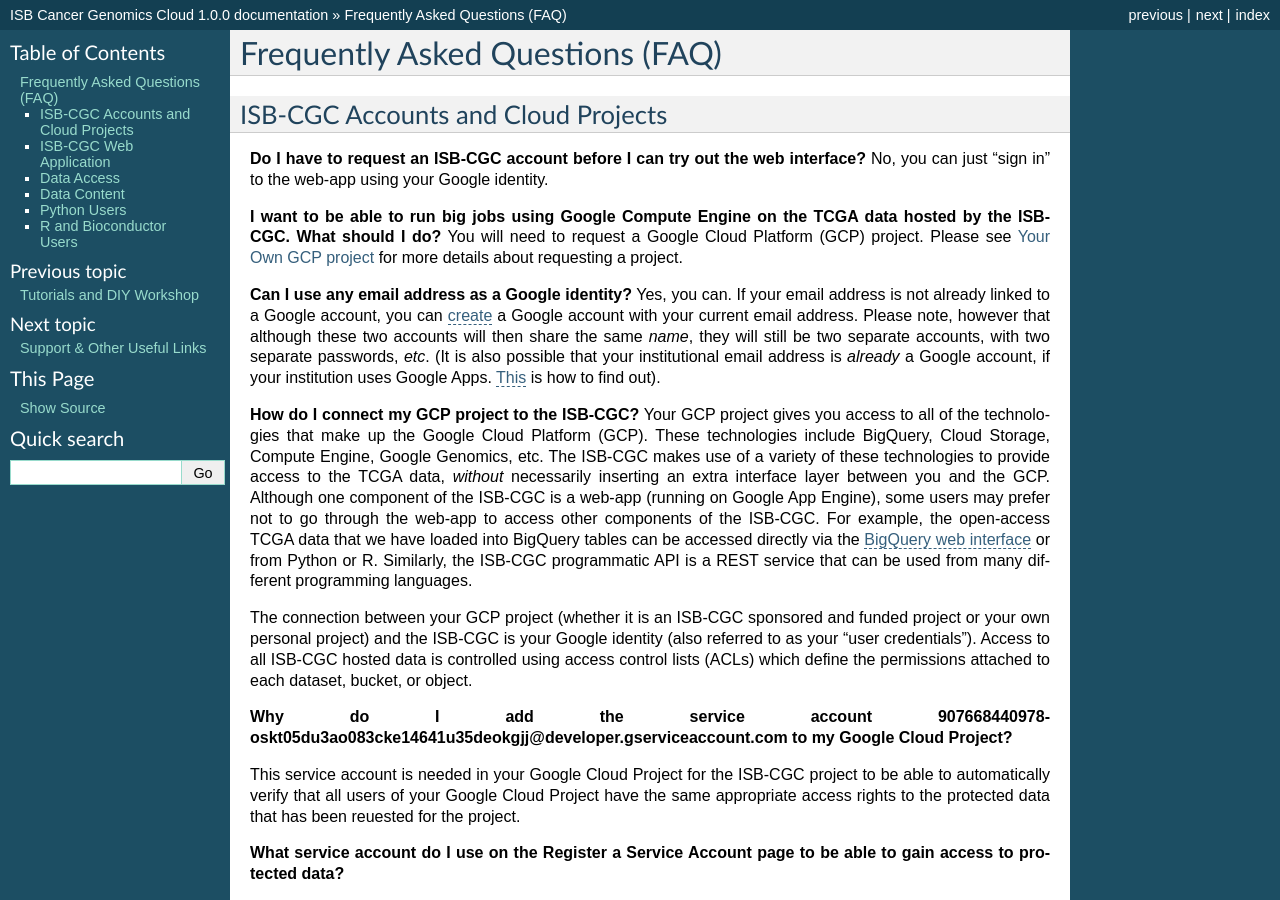
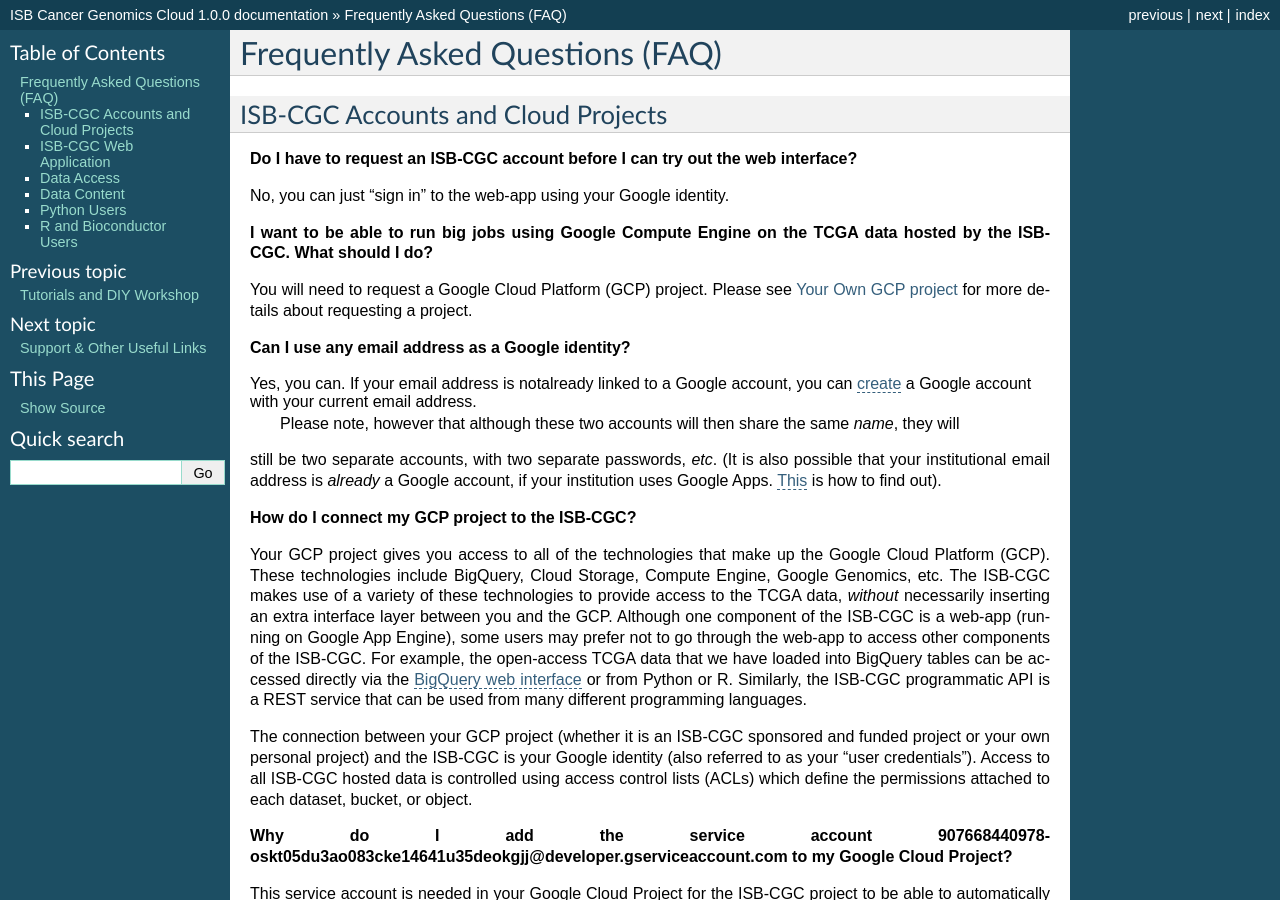
Before and after one commit to isb-cgc/readthedocs, a Sphinx documentation site: the page built from docs/source/sections/FAQ.rst, in a window 1280 px wide and 900 px high. Built offline with Sphinx 7.4.7, drawn with Linux system fonts in a browser that asks for light colours; pages that are not in the unit, such as notebooks, are missing from menus.

Commit message:
updated formatting

```diff
--- a/docs/source/sections/FAQ.rst
+++ b/docs/source/sections/FAQ.rst
@@ -5,15 +5,18 @@
 ISB-CGC Accounts and Cloud Projects
 ###################################
 **Do I have to request an ISB-CGC account before I can try out the web interface?**
+
 No, you can just "sign in" to the web-app using your Google identity.
 
 **I want to be able to run big jobs using Google Compute Engine on the TCGA data hosted by the ISB-CGC.  What should I do?**
+
 You will need to request a Google Cloud Platform (GCP) project.  Please see :ref:`request-gcp` for more details
 about requesting a project.
 
-**Can I use any email address as a Google identity?**  Yes, you can.  If your email address is not
-already linked to a Google account, you can create_ a Google account with your current email address.
-Please note, however that although these two accounts will then share the same *name*, they will
+**Can I use any email address as a Google identity?**
+
+Yes, you can.  If your email address is notalready linked to a Google account, you can create_ a Google account with your current email address.
+ Please note, however that although these two accounts will then share the same *name*, they will
 still be two separate accounts, with two separate passwords, *etc*.  (It is also possible
 that your institutional email address is *already* a Google account, if your institution uses
 Google Apps.
@@ -22,6 +25,7 @@
 .. _create: https://accounts.google.com/signupwithoutgmail
 
 **How do I connect my GCP project to the ISB-CGC?**
+
 Your GCP project gives you access to all of the technologies that make
 up the Google Cloud Platform (GCP).  These technologies include BigQuery, Cloud Storage, Compute Engine,
 Google Genomics, etc.  The ISB-CGC makes use of a variety of these technologies to provide access
@@ -76,16 +80,19 @@
 ISB-CGC Web Application
 ########################
 **Why do I sometimes get a "Do you want to leave this site?" pop-up box when leaving a page or canceling a workflow edit?**
+
 This is a security feature when working with forms found in most web browsers; it lets you know that you may have made some changes which will be lost when you navigate away from the page. If you intend to cancel what you were doing, you can safely ignore it.
 
 Data Access
 ###########
 **Does all TCGA data require dbGaP authorization prior to access?**
+
 No, generally only the low-level sequence (DNA and RNA) and SNP-array data (CEL files) require
 dbGaP authorization.  All of the "high-level" molecular data, as well as the clinical data are
 open-access and much of this has been made available in a convenient set of BigQuery tables.
 
 **Where can I find the TCGA data that ISB-CGC has made publicly available in BigQuery tables?**
+
 The BigQuery web interface can be accessed at bigquery.cloud.google.com.  If you have not already added the ISB-CGC datasets to your BigQuery "view", click on the blue arrow
 next to your project name at the top of the left side-bar, select "Switch to Project", then "Display Project...",
 and enter "isb-cgc" (without quotes) in the text box labeled "Project ID".  All ISB-CGC public BigQuery
@@ -93,12 +100,14 @@
 Note that in order to use BigQuery, you need to be a member of a Google Cloud Project.
 
 **How can I apply for access to the low-level DNA and RNA sequence data?**
+
 In order to access the TCGA controlled-access data, you will need to apply to dbGaP_.
 Please also review our section on **Understanding Data Security**.
 
 .. _dbGaP: https://dbgap.ncbi.nlm.nih.gov/aa/wga.cgi?login=&page=login
 
 **I have dbGaP authorization.  How do I provide this information to the ISB-CGC platform?**
+
 In order for us to verify your dbGaP authorization, you first need to associate your Google identity
 (used to sign-in to the web-app) with a valid NIH login (*eg* your eRA Commons id).  After you have
 signed in, click on your avatar (next to your name in the upper-right corner)
@@ -109,6 +118,7 @@
 We also ask that you review our section on **Understanding Data Security**.
 
 **My professor has dbGaP authorization.  Do I have to have my own authorization too?**
+
 Yes, your professor will need to add you as a "data downloader" to his/her dbGaP application so that you
 have your own dbGaP authorization associated with your own eRA Commons id.
 (This `video <https://www.youtube.com/watch?v=Yem3OH26kX4>`_ explains how an authorized user of
@@ -120,17 +130,22 @@
 id from that one before you can link it with your new Google identity.  An eRA Commons id cannot be
 associated with more than one Google identity within the ISB-CGC platform at any one time.
 
-**Can I authenticate to NIH programmatically?**  No, the current NIH authentication flow requires
+**Can I authenticate to NIH programmatically?**
+
+No, the current NIH authentication flow requires
 web-based authentication and must therefore be done from within the ISB-CGC web-app.  Once you have
 authenticated to NIH via the web-app, and your dbGaP authorization has been verified, the Google
 identity associated with your account will have access to the controlled-data for 24 hours.
 
 Data Content
 ############
-**I get a different number of samples in BigQuery than I do with the same query in the Webapp.  Why?**  Older programs like TCGA have both legacy data (data from the original program) and harmonized data (data run through the Genomics Data Commons).  The Webapp primarily uses harmonized data where BigQuery contains both legacy and harmonized data.  In addition, some cases and samples have been removed from the Webapp if annotation suggest the data from those caases or samples are incorrect, misleading or from cases of uncertain origin.  Most of these cases and samples are still in BigQuery and users are encouraged to check the annotations tables.
+**I get a different number of samples in BigQuery than I do with the same query in the Webapp.  Why?**
+
+Older programs like TCGA have both legacy data (data from the original program) and harmonized data (data run through the Genomics Data Commons).  The Webapp primarily uses harmonized data where BigQuery contains both legacy and harmonized data.  In addition, some cases and samples have been removed from the Webapp if annotation suggest the data from those caases or samples are incorrect, misleading or from cases of uncertain origin.  Most of these cases and samples are still in BigQuery and users are encouraged to check the annotations tables.
 
 Python Users
 ############
+
 **I want to write python scripts that access the TCGA data hosted by the ISB-CGC.  Do you have some
 examples that can get me started?**  Yes, of course!  The best place to start is with our examples-Python_
 repository on github.  You can run any of those examples yourself by signing in
@@ -142,6 +157,7 @@
 R and Bioconductor Users
 ########################
 **I want to use R and Bioconductor packages to work with the TCGA data.  How can I do that?**
+
 You can run RStudio locally or deploy a dockerized version on a Google Compute Engine VM.  You can
 find some great examples to get you started in our examples-R_ repository on github, and also in
 the documentation from the Google Genomics workshop_ at BioConductor 2015.
```
